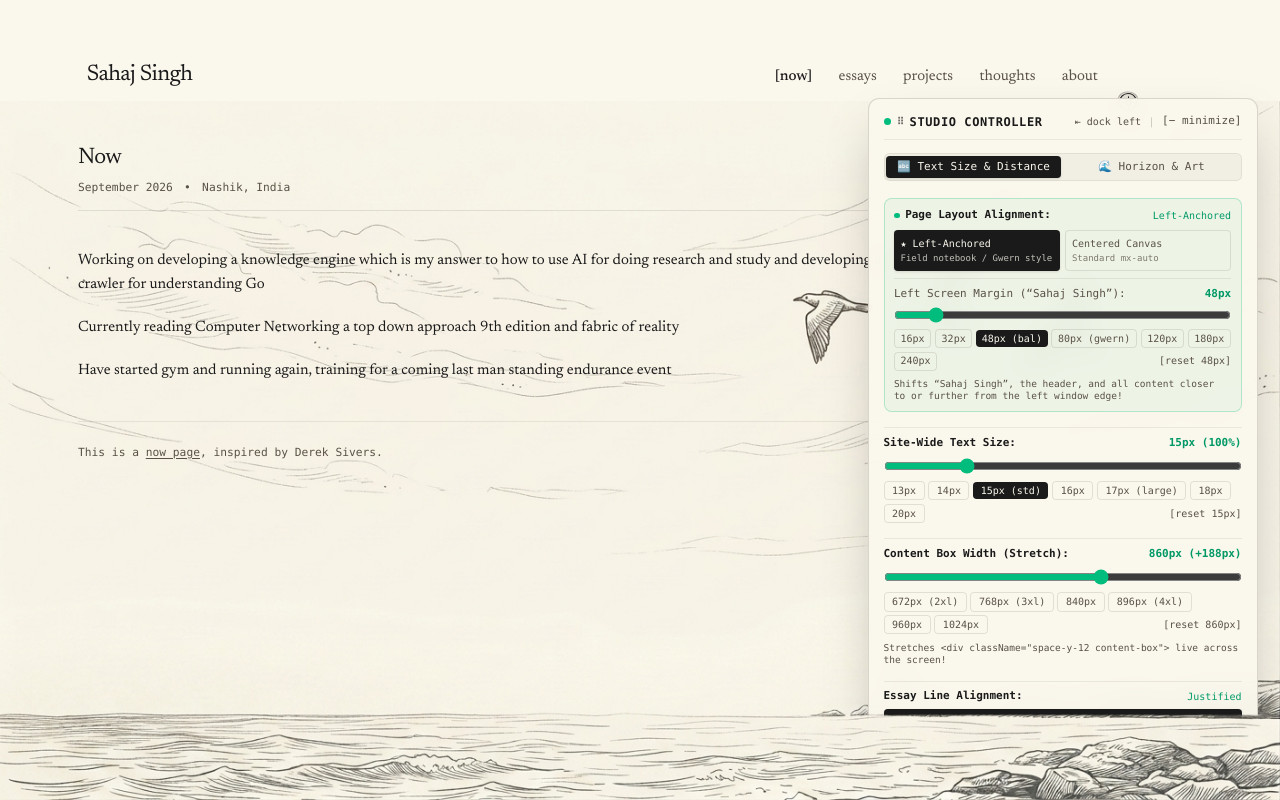
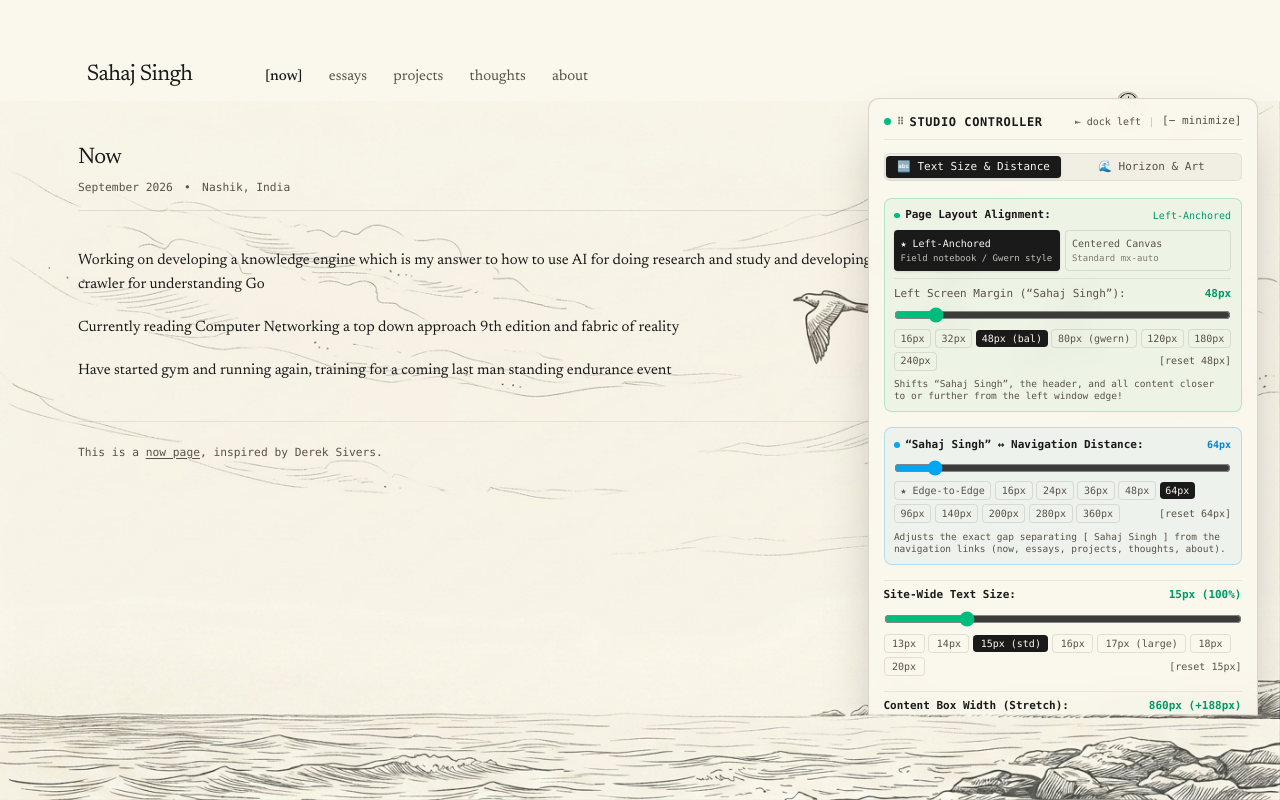
Before and after one commit to sahajdeepsingh651/sahajsingh, a Next.js app: page /now in a window 1280 px wide. Built offline with nearby package versions, Linux system fonts and the light colour scheme.

Commit message:
feat(ui): unify page container width and add header navigation distance slider

```diff
--- a/src/app/about/page.tsx
+++ b/src/app/about/page.tsx
@@ -10,7 +10,7 @@ export const metadata: Metadata = {
 
 export default function AboutPage() {
     return (
-        <div className="space-y-16 content-box w-full" style={{ maxWidth: "var(--content-width, 860px)" }}>
+        <div className="space-y-16 w-full">
             {/* Page Header */}
             <header className="space-y-2 pb-4 border-b border-current/10">
                 <h1 className="text-xl sm:text-2xl font-normal tracking-tight">
--- a/src/app/essays/[slug]/page.tsx
+++ b/src/app/essays/[slug]/page.tsx
@@ -43,7 +43,7 @@ export default async function EssayPage({
     }
 
     return (
-        <div className="max-w-2xl space-y-8">
+        <div className="space-y-8 w-full">
             {/* Back Navigation */}
             <div>
                 <Link
--- a/src/app/essays/page.tsx
+++ b/src/app/essays/page.tsx
@@ -14,7 +14,7 @@ export default function EssaysPage() {
     const highlighted = getHighlightedSlugs();
 
     return (
-        <div className="space-y-10 content-box w-full" style={{ maxWidth: "var(--content-width, 860px)" }}>
+        <div className="space-y-10 w-full">
             {/* Header */}
             <header className="space-y-2 pb-4 border-b border-current/10">
                 <h1 className="text-xl sm:text-2xl font-normal tracking-tight">Essays</h1>
--- a/src/app/globals.css
+++ b/src/app/globals.css
@@ -18,6 +18,7 @@
         --entry-gap: 28px;
         --content-width: 860px;
         --page-left-offset: 48px;
+        --nav-distance: 64px;
     }
 
     html {
@@ -39,11 +40,38 @@
         margin-right: auto !important;
     }
 
-    /* Dynamic Content Section Box (Stretch Control) */
+    /* Header Navigation Distance & Alignment */
+    .site-header-nav-row {
+        display: flex;
+        flex-direction: column;
+        gap: 0.75rem;
+        transition: gap 0.2s ease-out;
+    }
+
+    @media (min-width: 640px) {
+        .site-header-nav-row {
+            flex-direction: row;
+            align-items: baseline;
+            justify-content: flex-start;
+            gap: var(--nav-distance, 64px);
+        }
+
+        [data-nav-align="edge"] .site-header-nav-row {
+            justify-content: space-between;
+            gap: 1.5rem;
+        }
+
+        [data-nav-align="custom"] .site-header-nav-row {
+            justify-content: flex-start;
+            gap: var(--nav-distance, 64px);
+        }
+    }
+
+    /* Dynamic Content Section Box (Unified Layout Control across All Pages) */
     .content-box,
     .content-container,
     .max-w-2xl {
-        max-width: var(--content-width, 860px);
+        max-width: var(--content-width, 860px) !important;
         width: 100%;
         transition: max-width 0.2s ease-out;
     }
--- a/src/app/layout.tsx
+++ b/src/app/layout.tsx
@@ -46,16 +46,18 @@ export default function RootLayout({
                         </div>
                     </div>
 
-                    <header className="pb-6 mb-8">
-                        <div className="flex flex-col sm:flex-row justify-between sm:items-baseline gap-4">
-                            <div className="flex flex-wrap items-baseline gap-3 sm:gap-4">
+                    <header className="pb-6 mb-8 content-box w-full" style={{ maxWidth: "var(--content-width, 860px)" }}>
+                        <div className="site-header-nav-row">
+                            <div className="flex flex-wrap items-baseline gap-3 sm:gap-4 shrink-0">
                                 <SiteTitle />
                             </div>
                             <Navigation />
                         </div>
                     </header>
 
-                    <main className="flex-1">{children}</main>
+                    <main className="flex-1 content-box w-full" style={{ maxWidth: "var(--content-width, 860px)" }}>
+                        {children}
+                    </main>
                     <BackgroundSwitcher />
                 </GlassFrame>
                 <HorizonForeground />
--- a/src/app/not-found.tsx
+++ b/src/app/not-found.tsx
@@ -7,7 +7,7 @@ export const metadata: Metadata = {
 
 export default function NotFound() {
     return (
-        <div className="space-y-6 max-w-2xl py-12">
+        <div className="space-y-6 w-full py-12">
             <div className="space-y-2 border-b border-current/10 pb-4">
                 <span className="font-mono text-xs uppercase tracking-widest text-[var(--text-muted)]">
                     404 — Coordinate Missing
--- a/src/app/now/page.tsx
+++ b/src/app/now/page.tsx
@@ -7,7 +7,7 @@ export const metadata: Metadata = {
 
 export default function NowPage() {
     return (
-        <div className="space-y-10 content-box w-full" style={{ maxWidth: "var(--content-width, 860px)" }}>
+        <div className="space-y-10 w-full">
             {/* Header */}
             <header className="space-y-2 pb-4 border-b border-current/10">
                 <h1 className="text-xl sm:text-2xl font-normal tracking-tight">Now</h1>
--- a/src/app/page.tsx
+++ b/src/app/page.tsx
@@ -11,7 +11,7 @@ export default function Home() {
     const thoughts = getAllThoughts().slice(0, 3);
 
     return (
-        <div className="space-y-12 content-box w-full" style={{ maxWidth: "var(--content-width, 860px)" }}>
+        <div className="space-y-12 w-full">
             {/* Intro statement */}
             <section className="space-y-4">
                 <p className="leading-relaxed font-medium">
--- a/src/app/projects/page.tsx
+++ b/src/app/projects/page.tsx
@@ -8,7 +8,7 @@ export const metadata: Metadata = {
 
 export default function ProjectsPage() {
     return (
-        <div className="space-y-10 content-box w-full" style={{ maxWidth: "var(--content-width, 860px)" }}>
+        <div className="space-y-10 w-full">
             {/* Header */}
             <header className="space-y-2 pb-4 border-b border-current/10">
                 <h1 className="text-xl sm:text-2xl font-normal tracking-tight">
--- a/src/app/thoughts/[slug]/page.tsx
+++ b/src/app/thoughts/[slug]/page.tsx
@@ -39,7 +39,7 @@ export default async function ThoughtPage({
         notFound();
     }
     return (
-        <div className="max-w-2xl space-y-8">
+        <div className="space-y-8 w-full">
             <div>
                 <Link
                     href="/thoughts"
--- a/src/app/thoughts/page.tsx
+++ b/src/app/thoughts/page.tsx
@@ -5,7 +5,7 @@ export default function ThoughtsPage() {
     const thoughts = getAllThoughts();
 
     return (
-        <div className="space-y-10 content-box w-full" style={{ maxWidth: "var(--content-width, 860px)" }}>
+        <div className="space-y-10 w-full">
             <header className="space-y-2 pb-4 border-b border-current/10">
                 <h1 className="text-xl sm:text-2xl font-normal tracking-tight">
                     Thoughts
--- a/src/components/BackgroundSwitcher.tsx
+++ b/src/components/BackgroundSwitcher.tsx
@@ -27,6 +27,8 @@ export default function BackgroundSwitcher() {
     const [alignMode, setAlignMode] = useState<EntryAlignMode>("justified");
     const [pageAlign, setPageAlign] = useState<"left" | "center">("left");
     const [pageLeftOffset, setPageLeftOffset] = useState<number>(48);
+    const [navDistance, setNavDistance] = useState<number>(64);
+    const [navAlign, setNavAlign] = useState<"custom" | "edge">("custom");
 
     // Art & Horizon state
     const [bgOption, setBgOption] = useState<BgOption>("candidate");
@@ -59,6 +61,8 @@ export default function BackgroundSwitcher() {
         const savedAlign = localStorage.getItem("experiment_entry_align") as EntryAlignMode;
         const savedPageAlign = localStorage.getItem("experiment_page_align") as "left" | "center";
         const savedPageLeftOffset = localStorage.getItem("experiment_page_left_offset");
+        const savedNavDistance = localStorage.getItem("experiment_nav_distance");
+        const savedNavAlign = localStorage.getItem("experiment_nav_align") as "custom" | "edge";
         const savedDockSide = (localStorage.getItem("experiment_dock_side") as "right" | "left") || "right";
         const savedDockPos = localStorage.getItem("experiment_dock_pos");
 
@@ -86,6 +90,8 @@ export default function BackgroundSwitcher() {
             setPageAlign("left");
         }
         if (savedPageLeftOffset) setPageLeftOffset(Number(savedPageLeftOffset));
+        if (savedNavDistance) setNavDistance(Number(savedNavDistance));
+        if (savedNavAlign) setNavAlign(savedNavAlign);
         setDockSide(savedDockSide);
 
         if (savedDockPos) {
@@ -113,8 +119,10 @@ export default function BackgroundSwitcher() {
         root.style.setProperty("--entry-gap", `${entryGap}px`);
         root.style.setProperty("--content-width", `${contentWidth}px`);
         root.style.setProperty("--page-left-offset", `${pageLeftOffset}px`);
+        root.style.setProperty("--nav-distance", `${navDistance}px`);
         root.setAttribute("data-entry-align", alignMode);
         root.setAttribute("data-page-align", pageAlign);
+        root.setAttribute("data-nav-align", navAlign);
 
         localStorage.setItem("experiment_font_size", String(fontSize));
         localStorage.setItem("experiment_entry_gap", String(entryGap));
@@ -122,7 +130,9 @@ export default function BackgroundSwitcher() {
         localStorage.setItem("experiment_entry_align", alignMode);
         localStorage.setItem("experiment_page_align", pageAlign);
         localStorage.setItem("experiment_page_left_offset", String(pageLeftOffset));
-    }, [fontSize, entryGap, contentWidth, alignMode, pageAlign, pageLeftOffset]);
+        localStorage.setItem("experiment_nav_distance", String(navDistance));
+        localStorage.setItem("experiment_nav_align", navAlign);
+    }, [fontSize, entryGap, contentWidth, alignMode, pageAlign, pageLeftOffset, navDistance, navAlign]);
 
     // Apply background styles to body and sync with foreground horizon
     useEffect(() => {
@@ -418,6 +428,77 @@ export default function BackgroundSwitcher() {
                                         </p>
                                     </div>
                                 )}
+                            </div>
+
+                            {/* 1B. Distance between "Sahaj Singh" and Navigation */}
+                            <div className="space-y-2 p-2.5 rounded-lg border border-sky-500/25 bg-sky-500/5">
+                                <div className="flex items-center justify-between text-[11px]">
+                                    <span className="font-semibold text-[var(--text-color)] flex items-center gap-1.5">
+                                        <span className="w-1.5 h-1.5 rounded-full bg-sky-500" />
+                                        &ldquo;Sahaj Singh&rdquo; ↔ Navigation Distance:
+                                    </span>
+                                    <span className="text-[10px] text-sky-600 dark:text-sky-400 font-bold">
+                                        {navAlign === "edge" ? "Edge-to-Edge (Right)" : `${navDistance}px`}
+                                    </span>
+                                </div>
+
+                                <div className="space-y-1.5">
+                                    <input
+                                        type="range"
+                                        min={16}
+                                        max={480}
+                                        step={4}
+                                        value={navAlign === "edge" ? 480 : navDistance}
+                                        onChange={(e) => {
+                                            setNavAlign("custom");
+                                            setNavDistance(Number(e.target.value));
+                                        }}
+                                        className="w-full accent-sky-500 cursor-pointer"
+                                    />
+                                    <div className="flex flex-wrap items-center gap-1 text-[10px]">
+                                        <button
+                                            type="button"
+                                            onClick={() => setNavAlign("edge")}
+                                            className={`px-1.5 py-0.5 rounded cursor-pointer transition-colors ${
+                                                navAlign === "edge"
+                                                    ? "bg-[var(--text-color)] text-[var(--bg-color)] font-medium"
+                                                    : "border border-current/15 text-[var(--text-muted)] hover:text-[var(--text-color)]"
+                                            }`}
+                                        >
+                                            ★ Edge-to-Edge
+                                        </button>
+                                        {[16, 24, 36, 48, 64, 96, 140, 200, 280, 360].map((d) => (
+                                            <button
+                                                key={d}
+                                                type="button"
+                                                onClick={() => {
+                                                    setNavAlign("custom");
+                                                    setNavDistance(d);
+                                                }}
+                                                className={`px-1.5 py-0.5 rounded cursor-pointer transition-colors ${
+                                                    navAlign === "custom" && navDistance === d
+                                                        ? "bg-[var(--text-color)] text-[var(--bg-color)] font-medium"
+                                                        : "border border-current/15 text-[var(--text-muted)] hover:text-[var(--text-color)]"
+                                                }`}
+                                            >
+                                                {d}px
+                                            </button>
+                                        ))}
+                                        <button
+                                            type="button"
+                                            onClick={() => {
+                                                setNavAlign("custom");
+                                                setNavDistance(64);
+                                            }}
+                                            className="text-[10px] text-[var(--text-muted)] hover:underline ml-auto cursor-pointer"
+                                        >
+                                            [reset 64px]
+                                        </button>
+                                    </div>
+                                    <p className="text-[9.5px] text-[var(--text-muted)] leading-tight pt-0.5">
+                                        Adjusts the exact gap separating <code>[ Sahaj Singh ]</code> from the navigation links (now, essays, projects, thoughts, about).
+                                    </p>
+                                </div>
                             </div>
 
                             {/* 2. Global Font Size Slider & Presets */}
```
